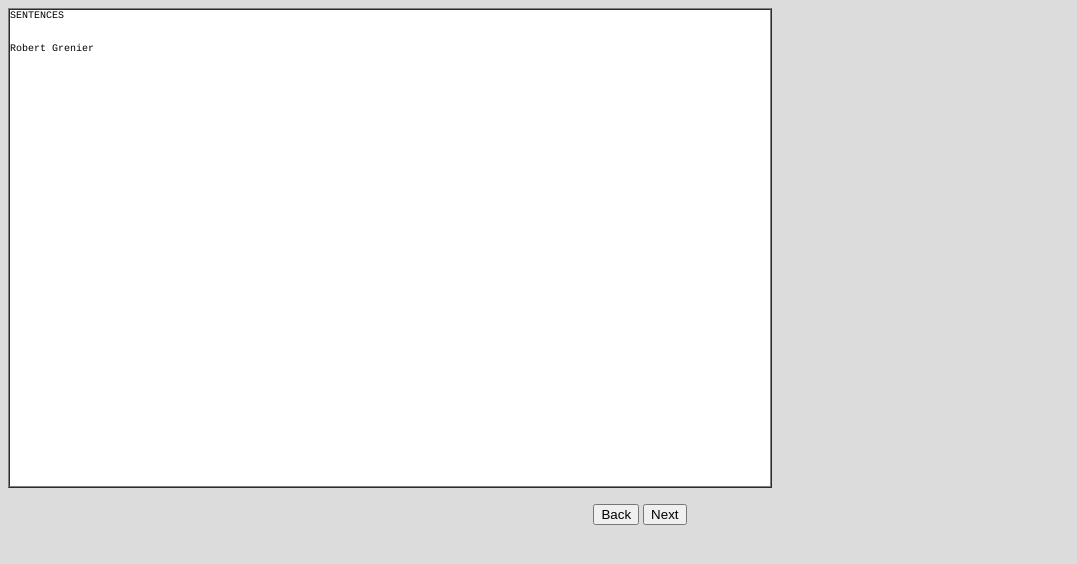
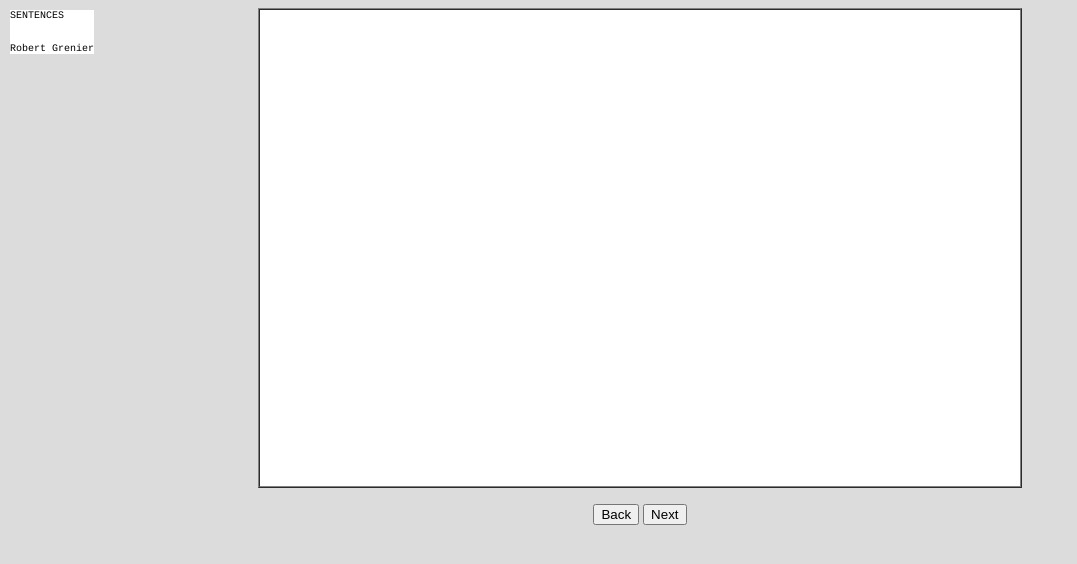
Before and after one commit to rrrhhhhhhhhh/sentences, a plain HTML site: page index.html in a window 1280 px wide. Shown: the whole page, without its empty margins (0-1077 px from the left). Drawn offline with Linux system fonts and the light colour scheme.

Commit message:
Update index.html

```diff
--- a/index.html
+++ b/index.html
@@ -190,7 +190,7 @@
 
 </script>
 <body bgcolor="gainsboro" onload="startup();">
-
+<div class="center-div">
 
 <table bgcolor="white" border height="480px" width="764px" cellpadding="0" cellspacing="0">
 <tr>
@@ -215,5 +215,6 @@
 </p>
 </form>
 </center>
+</div>
 </body>
 </html>
```
